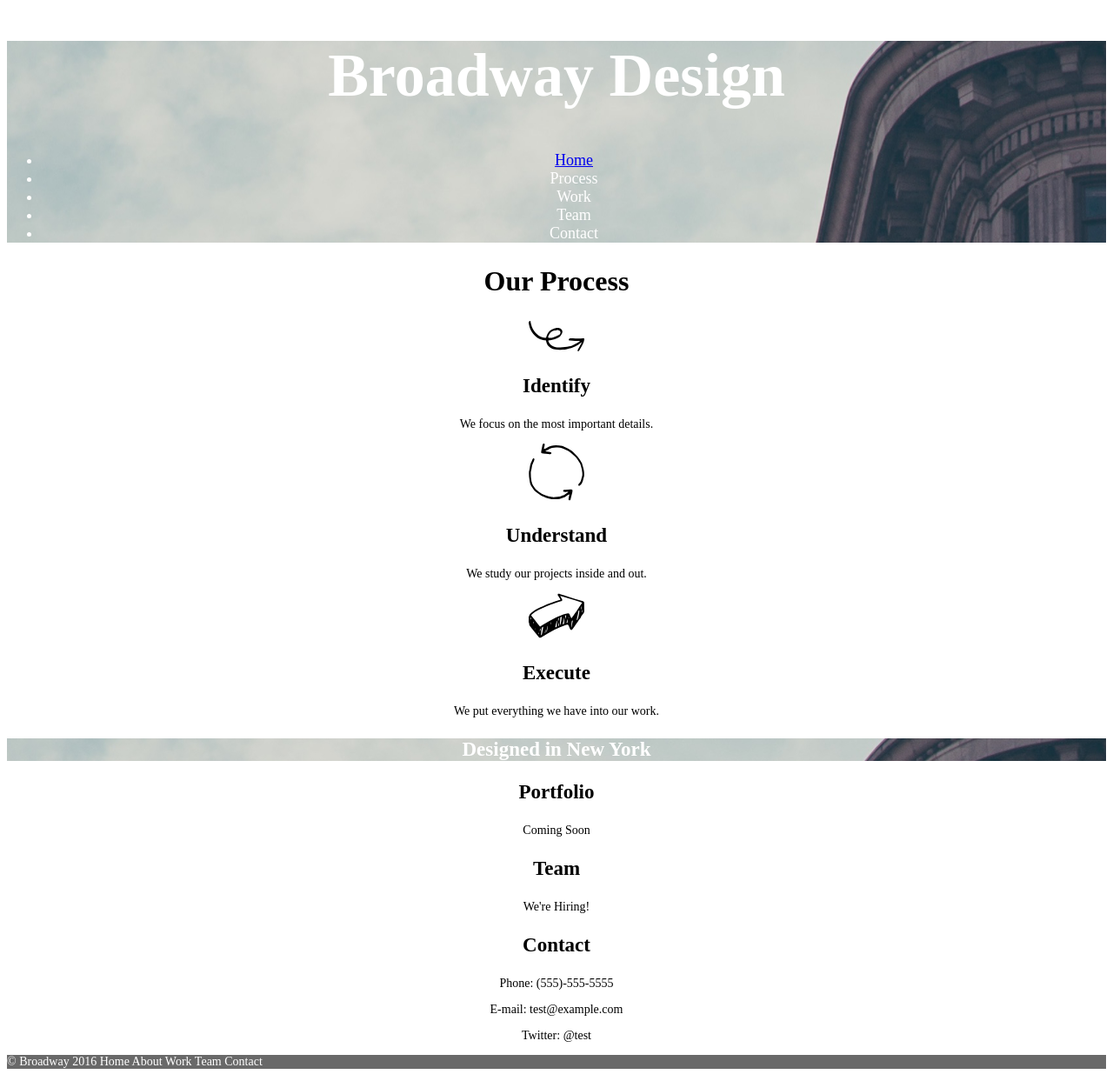
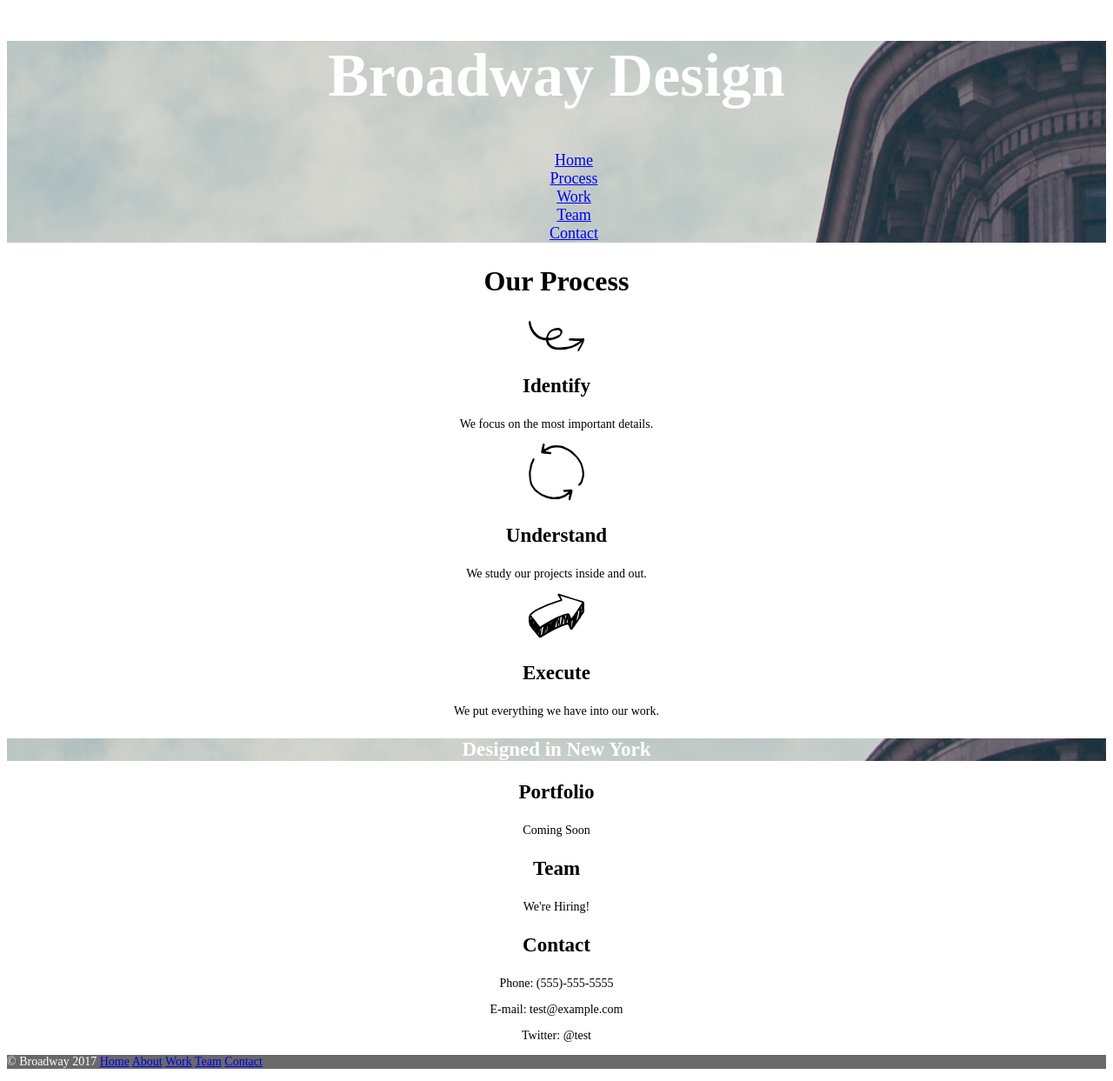
Before and after one commit to btd5008/broadway, a plain HTML site: page index.html in a window 1280 px wide. Shown: the whole page at 87% size. Drawn offline with Linux system fonts and the light colour scheme.

Commit message:
Project Complete

```diff
--- a/index.html
+++ b/index.html
@@ -9,11 +9,11 @@
   <div id="home">
     <h1>Broadway Design</h1>
     <p><ul class="nav">
-      <li><a href="#">Home</a></li>
-      <li>Process</li>
-      <li>Work</li>
-      <li>Team</li>
-      <li>Contact</li>
+      <li><a href="#home">Home</a></li>
+      <li><a href="#process">Process</a></li>
+      <li><a href="#work">Work</a></li>
+      <li><a href="#team">Team</a></li>
+      <li><a href="#contact">Contact</a></li>
   </div>
 
   <div id="process">
@@ -48,7 +48,12 @@
   </div>
 
   <div id="footer">
-    <p>&copy; Broadway 2016  Home About Work Team Contact</p>
+    <p>&copy; Broadway 2017
+      <a href="#">Home</a>
+      <a href="#">About</a>
+      <a href="#">Work</a>
+      <a href="#">Team</a>
+      <a href="#">Contact</a></p>
   </div>
 
   </body>
--- a/resources/css/style.css
+++ b/resources/css/style.css
@@ -43,3 +43,7 @@ p {
   color: white;
   text-align: left;
 }
+
+ul {
+  list-style: none;
+}
```
